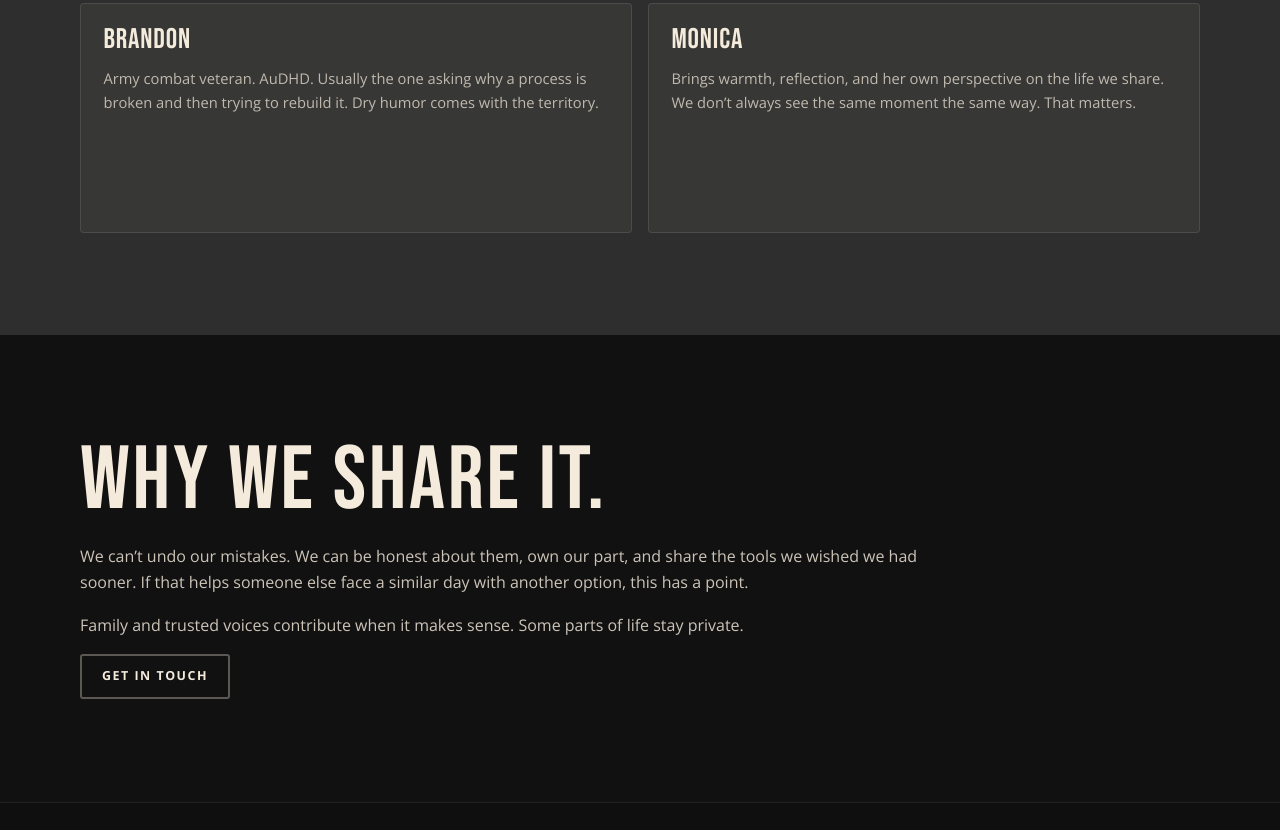
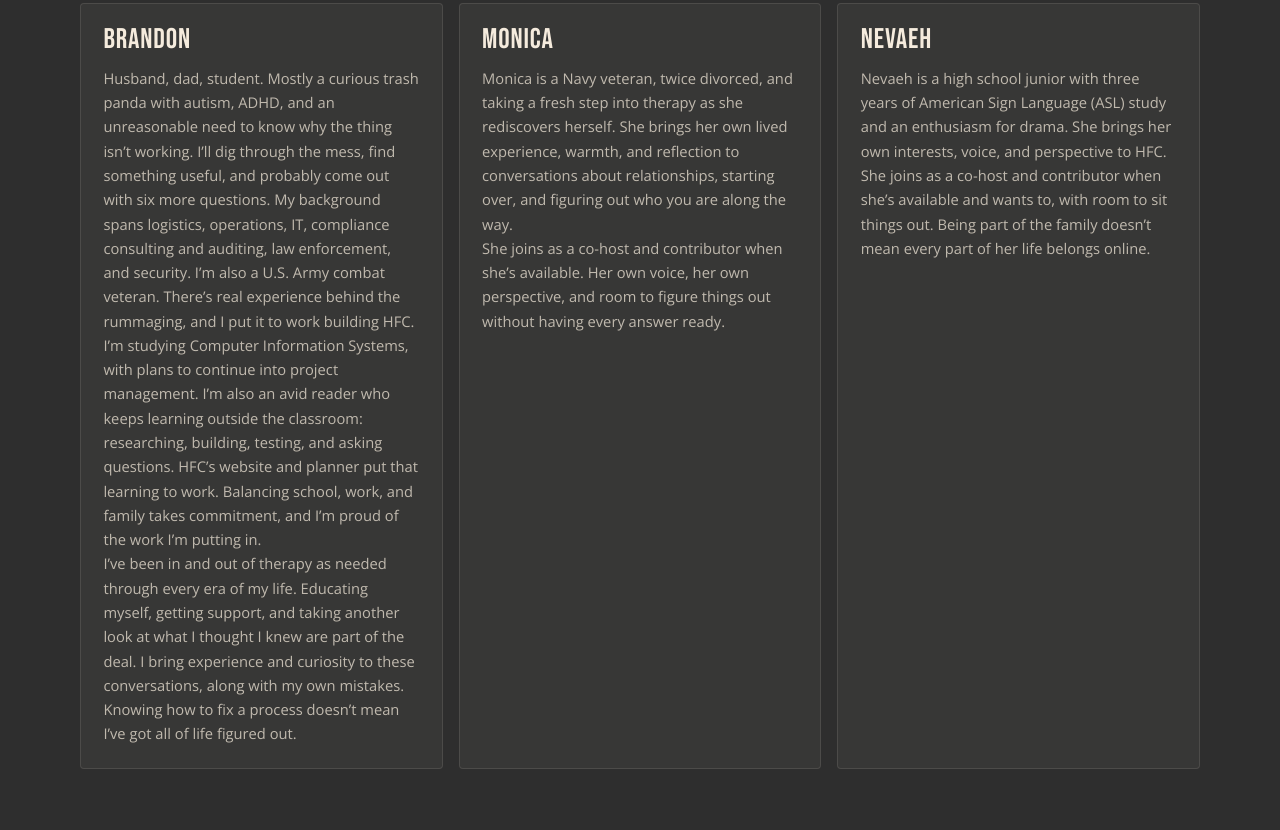
Before and after one commit to worobi/highfunctioningchaos.living, a plain HTML site: page about.html in a window 1280 px wide. Shown: the part 810-1640 px from the top of the page. Drawn offline with nearby package versions, Linux system fonts and the light colour scheme.

Commit message:
Update HFC contributor backgrounds

```diff
--- a/about.html
+++ b/about.html
@@ -37,19 +37,27 @@
 </header>
 <section class="band-soft">
 <div class="container">
-<div class="grid-2">
+<div class="grid-3">
 <article class="content-card">
 <h3>Brandon</h3>
-<p>Army combat veteran. AuDHD. Usually the one asking why a process is broken and then trying to rebuild it. Dry humor comes with the territory.</p>
+<p>Husband, dad, student. Mostly a curious trash panda with autism, ADHD, and an unreasonable need to know why the thing isn’t working. I’ll dig through the mess, find something useful, and probably come out with six more questions. My background spans logistics, operations, IT, compliance consulting and auditing, law enforcement, and security. I’m also a U.S. Army combat veteran. There’s real experience behind the rummaging, and I put it to work building HFC.</p>
+<p>I’m studying Computer Information Systems, with plans to continue into project management. I’m also an avid reader who keeps learning outside the classroom: researching, building, testing, and asking questions. HFC’s website and planner put that learning to work. Balancing school, work, and family takes commitment, and I’m proud of the work I’m putting in.</p>
+<p>I’ve been in and out of therapy as needed through every era of my life. Educating myself, getting support, and taking another look at what I thought I knew are part of the deal. I bring experience and curiosity to these conversations, along with my own mistakes. Knowing how to fix a process doesn’t mean I’ve got all of life figured out.</p>
 </article>
 <article class="content-card">
 <h3>Monica</h3>
-<p>Brings warmth, reflection, and her own perspective on the life we share. We don’t always see the same moment the same way. That matters.</p>
+<p>Monica is a Navy veteran, twice divorced, and taking a fresh step into therapy as she rediscovers herself. She brings her own lived experience, warmth, and reflection to conversations about relationships, starting over, and figuring out who you are along the way.</p>
+<p>She joins as a co-host and contributor when she’s available. Her own voice, her own perspective, and room to figure things out without having every answer ready.</p>
+</article>
+<article class="content-card">
+<h3>Nevaeh</h3>
+<p>Nevaeh is a high school junior with three years of American Sign Language (ASL) study and an enthusiasm for drama. She brings her own interests, voice, and perspective to HFC.</p>
+<p>She joins as a co-host and contributor when she’s available and wants to, with room to sit things out. Being part of the family doesn’t mean every part of her life belongs online.</p>
 </article>
 </div>
 </div>
 </section>
-<section class="band-ink">
+<section class="band-soft">
 <div class="container">
 <div class="narrow">
 <h2>Why we share it.</h2>
```
